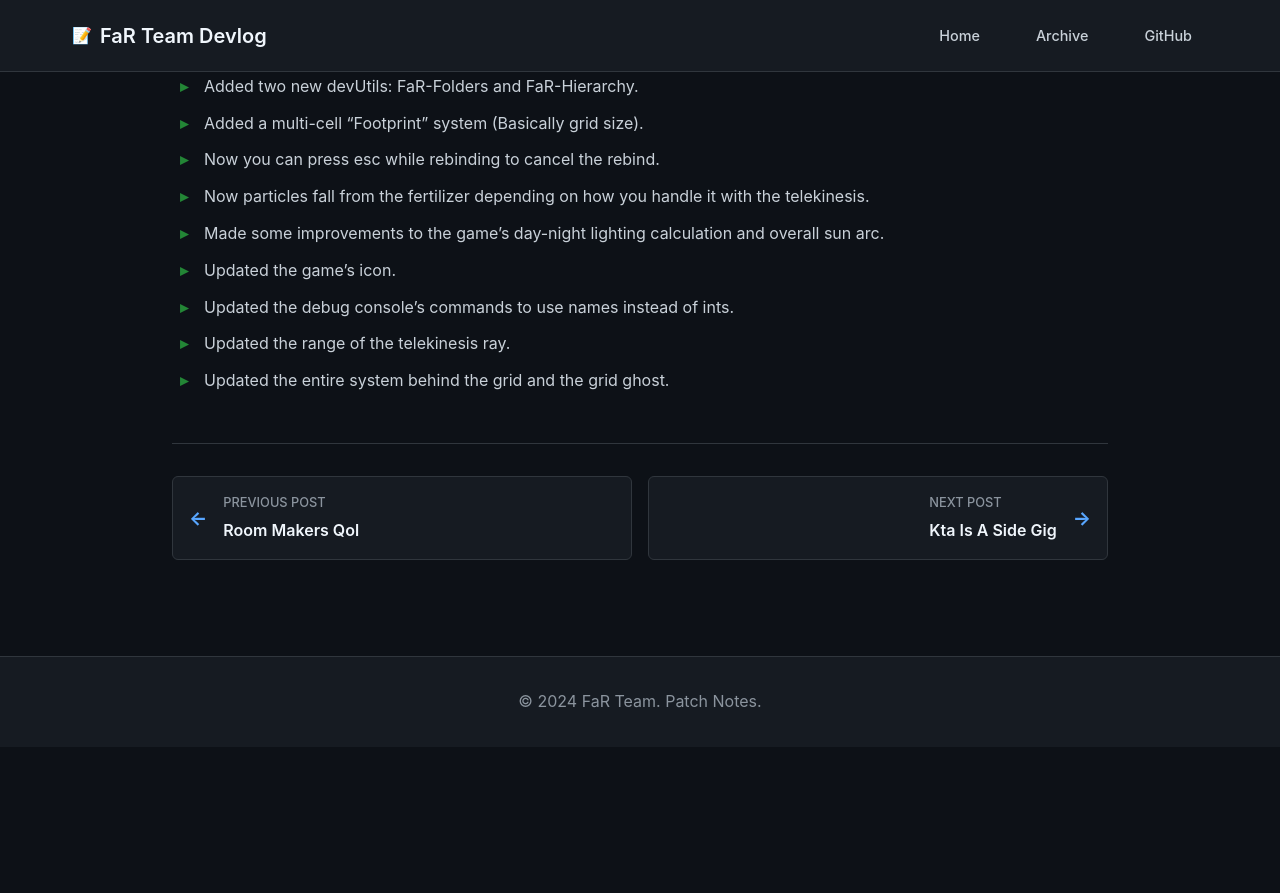
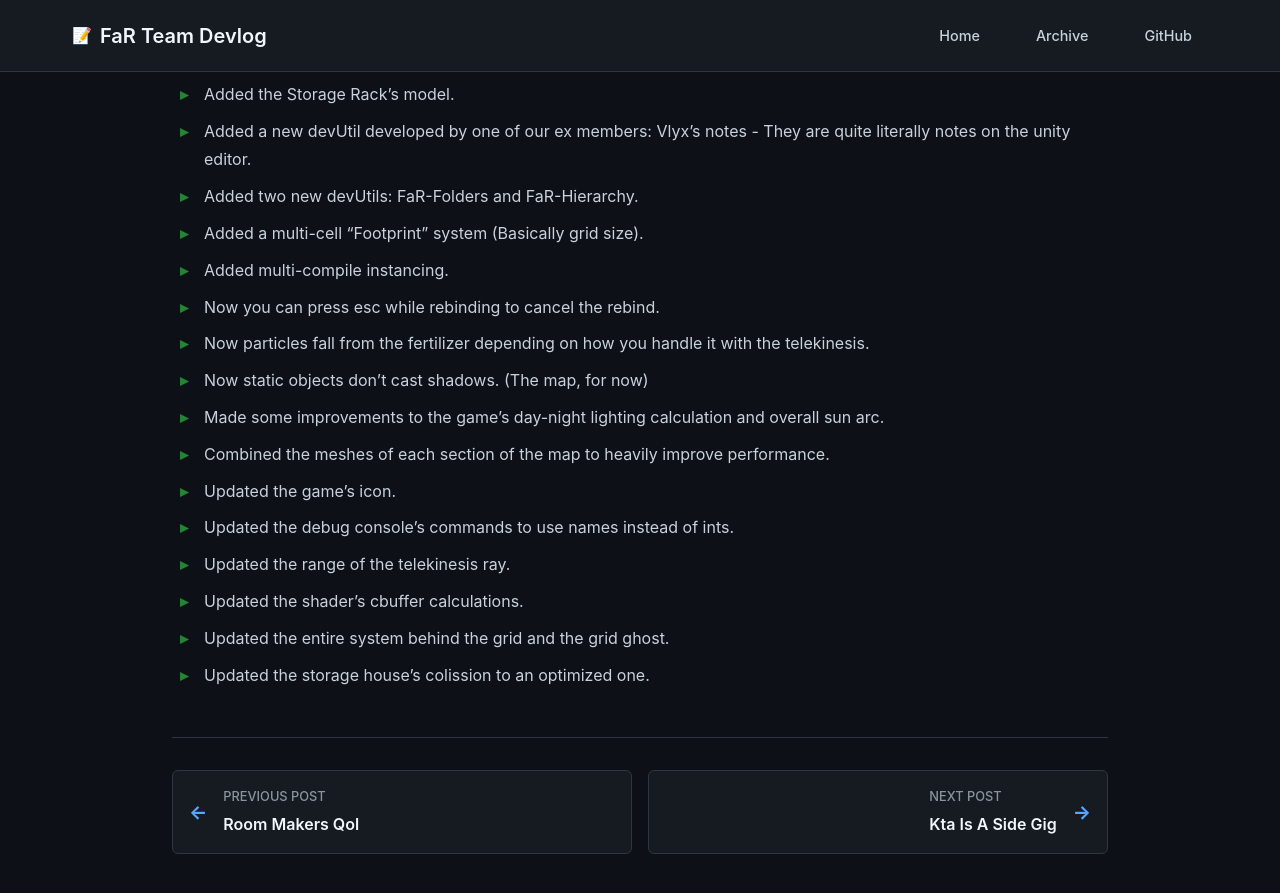
Before and after one commit to FaR-Team/patch-notes, a Jekyll site: the page built from _posts/2025-07-15-Farmoxel-Is-Back-Baby.md, in a window 1280 px wide and 900 px high, scrolled down 2140 px. Shown: the top 893 px of the window. Built offline with Jekyll 4.4.1, drawn with Linux system fonts in a browser that asks for light colours; our own code applies the rules of GitHub Pages for plain Markdown files; before the commit the page ends 2887 px from its top, so only the background shows below that; some of the changed text lies outside the part shown.

Commit message:
Update 2025-07-15-Farmoxel-Is-Back-Baby.md
+ Fixed double sampling of the shadow cast in the shader.
+ Fixed the multiply texture's unused calculation.
+ Completely remade the map's colissions.
+ Added multi-compile instancing.
+ Now static objects don't cast shadows. (The map, for now)
+ Combined the meshes of each section of the map to heavily improve performance.
+ Updated the shader's cbuffer calculations.
+ Updated the entire system behind the grid and the grid ghost.
+ Updated the storage house's colission to an optimized one.

```diff
--- a/_posts/2025-07-15-Farmoxel-Is-Back-Baby.md
+++ b/_posts/2025-07-15-Farmoxel-Is-Back-Baby.md
@@ -21,11 +21,14 @@
 + Fixed the positioning of the house's model.
 + Fixed a bug with the shader's vertical shadows, causing something called "Shadow Acne".
 + Fixed diagonal movement not being normalized.
++ Fixed double sampling of the shadow cast in the shader.
++ Fixed the multiply texture's unused calculation.
 + Changed the shopkeeper's item list from a scroll view to a page view.
 + Changed the functionality of the accept and reject buttons in the shopkeeper's UI.
 + Changed all the dirt's textures.
 + Changed selling boxes models.
 + Changed all the animations to use FBX instead of .Blend to remove blender dependency. (And better linux compatability)
++ Completely remade the map's colissions.
 + Revamped the telekinesis' physics.
 + Now the multipliers (x5, x10) are accessible via shift and control respectively.
 + Now the game's UI disappears when you open the shop.
@@ -48,10 +51,15 @@
 + Added a new devUtil developed by one of our ex members: Vlyx's notes - They are quite literally notes on the unity editor.
 + Added two new devUtils: FaR-Folders and FaR-Hierarchy.
 + Added a multi-cell "Footprint" system (Basically grid size).
++ Added multi-compile instancing.
 + Now you can press esc while rebinding to cancel the rebind.
 + Now particles fall from the fertilizer depending on how you handle it with the telekinesis.
++ Now static objects don't cast shadows. (The map, for now)
 + Made some improvements to the game's day-night lighting calculation and overall sun arc.
++ Combined the meshes of each section of the map to heavily improve performance.
 + Updated the game's icon.
 + Updated the debug console's commands to use names instead of ints.
 + Updated the range of the telekinesis ray.
++ Updated the shader's cbuffer calculations.
 + Updated the entire system behind the grid and the grid ghost.
++ Updated the storage house's colission to an optimized one.
```
